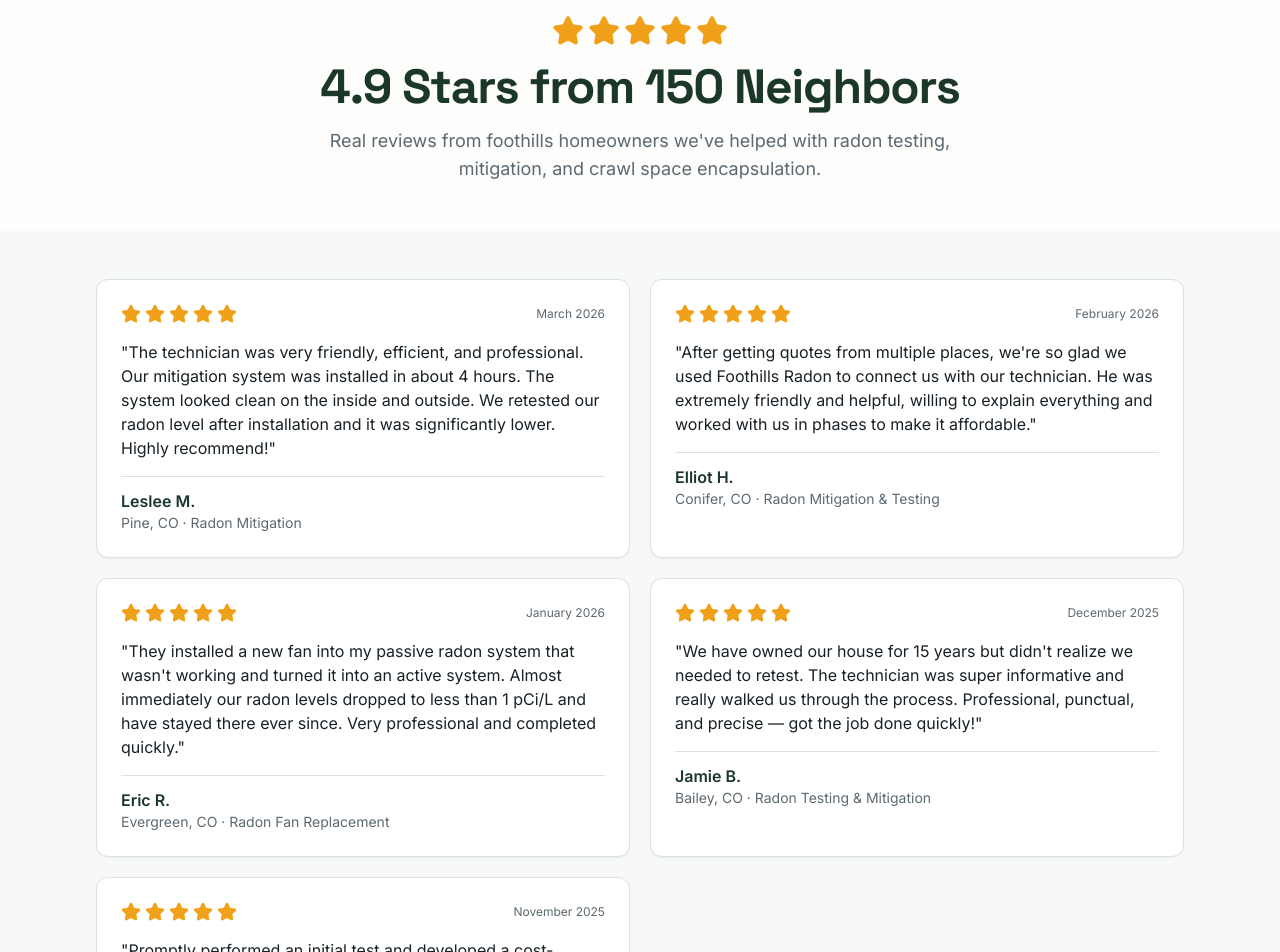
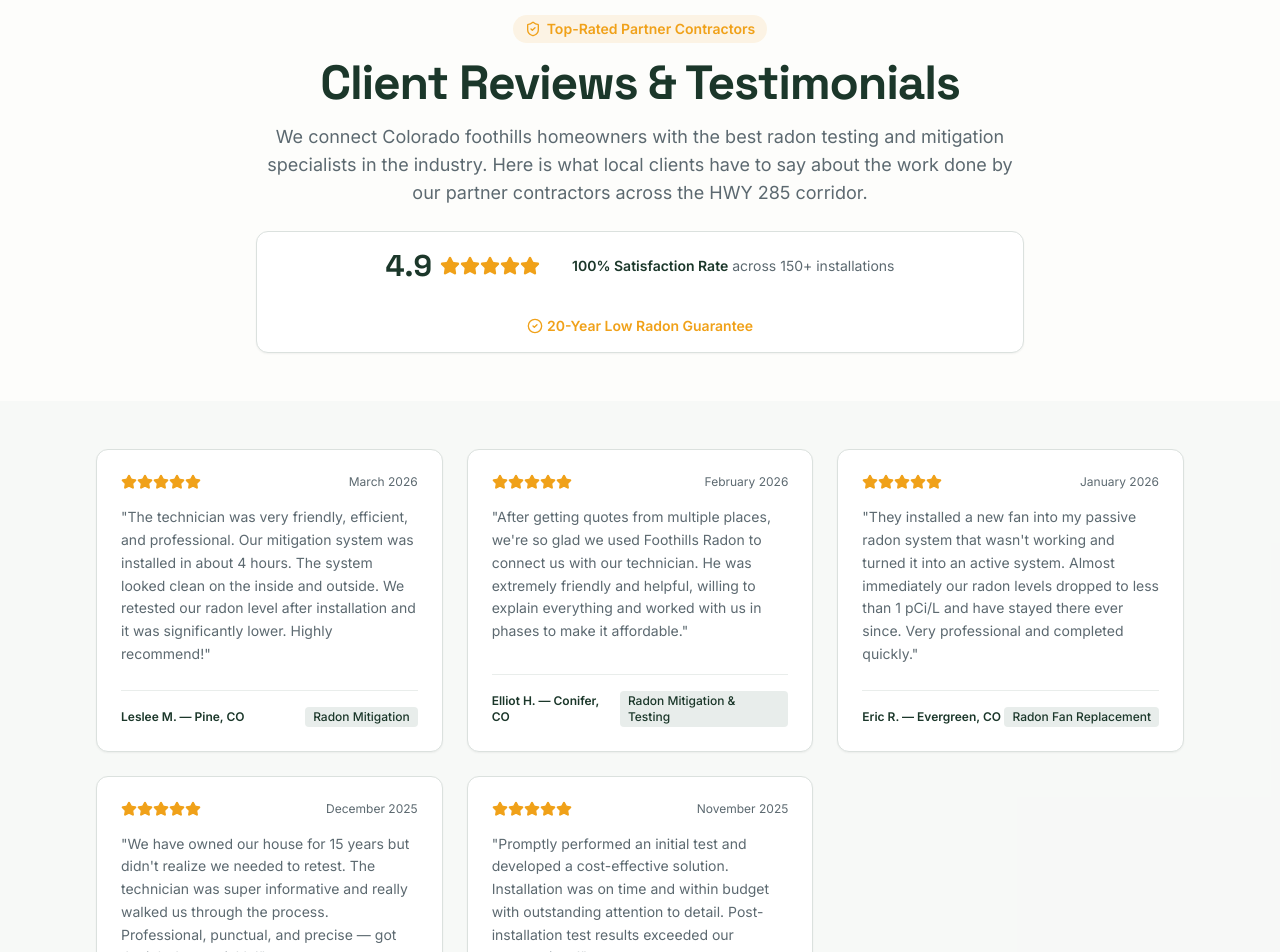
Before and after one commit to chetrodell-art/foothills-radon, a React (Vite) app: page /reviews in a window 1280 px wide. Shown: the part 220-1172 px from the top of the page. Built offline with nearby package versions, Linux system fonts and the light colour scheme; the HTML template or start-up script is replaced by a standard one.

Commit message:
backup: src/pages/Reviews.tsx

```diff
--- a/src/pages/Reviews.tsx
+++ b/src/pages/Reviews.tsx
@@ -1,18 +1,18 @@
 import { Link } from "react-router-dom";
-import { Star, ArrowRight, Phone } from "lucide-react";
+import { ArrowRight, Phone, Star, ShieldCheck, CheckCircle2 } from "lucide-react";
 import { SEO, breadcrumbSchema } from "@/components/seo";
 import { Layout } from "@/components/Layout";
 import { Breadcrumbs } from "@/components/Breadcrumbs";
-import { EstimateForm } from "@/components/EstimateForm";
+
+import { company } from "@/data/site";
 import { reviews, reviewStats } from "@/data/reviews";
-import { company } from "@/data/site";
 import { ScrollReveal } from "@/components/ScrollReveal";
 
 const Reviews = () => (
   <Layout>
     <SEO
-      title="Reviews & Testimonials | Foothills Radon Testing and Mitigation | Colorado Foothills"
-      description="Read what foothills homeowners say about Foothills Radon Testing and Mitigation. 4.9 stars from 187+ Google reviews across Pine, Conifer, Evergreen, Bailey & the 285 corridor."
+      title="Client Reviews & Testimonials | Foothills Radon Testing and Mitigation"
+      description="Read real client reviews for the top-rated, NRPP-certified radon contractors we connect homeowners with across Pine, Conifer, Evergreen, Bailey & the HWY 285 corridor."
       path="/reviews"
       schema={breadcrumbSchema([
         { name: "Home", path: "/" },
@@ -24,52 +24,80 @@
     <section className="py-12">
       <div className="container-pro">
         <ScrollReveal>
-          <div className="mx-auto max-w-2xl text-center">
-            <div className="flex items-center justify-center gap-1">
-              {[...Array(5)].map((_, i) => <Star key={i} className="h-8 w-8 fill-accent text-accent" />)}
+          <div className="mx-auto max-w-3xl text-center">
+            <div className="inline-flex items-center gap-1.5 rounded-full bg-accent/10 px-3 py-1 text-sm font-semibold text-accent">
+              <ShieldCheck className="h-4 w-4" /> Top-Rated Partner Contractors
             </div>
-            <h1 className="mt-4 font-heading text-4xl font-bold text-primary sm:text-5xl">{reviewStats.average} Stars from {reviewStats.count} Neighbors</h1>
-            <p className="mt-4 text-lg text-muted-foreground">Real reviews from foothills homeowners we've helped with radon testing, mitigation, and crawl space encapsulation.</p>
+            <h1 className="mt-4 font-heading text-4xl font-bold text-primary sm:text-5xl">Client Reviews & Testimonials</h1>
+            <p className="mt-4 text-lg text-muted-foreground">
+              We connect Colorado foothills homeowners with the best radon testing and mitigation specialists in the industry. Here is what local clients have to say about the work done by our partner contractors across the HWY 285 corridor.
+            </p>
+            <div className="mt-6 flex flex-wrap items-center justify-center gap-4 rounded-xl border border-border bg-card p-4 shadow-sm sm:gap-8">
+              <div className="flex items-center gap-2">
+                <span className="font-heading text-3xl font-bold text-primary">{reviewStats.average}</span>
+                <div className="flex">
+                  {[...Array(5)].map((_, i) => (
+                    <Star key={i} className="h-5 w-5 fill-accent text-accent" />
+                  ))}
+                </div>
+              </div>
+              <div className="text-sm text-muted-foreground">
+                <span className="font-bold text-primary">100% Satisfaction Rate</span> across 150+ installations
+              </div>
+              <div className="text-sm text-accent font-semibold flex items-center gap-1">
+                <CheckCircle2 className="h-4 w-4" /> 20-Year Low Radon Guarantee
+              </div>
+            </div>
           </div>
         </ScrollReveal>
       </div>
     </section>
 
     <section className="bg-muted/40 py-12">
-      <div className="container-pro grid gap-5 md:grid-cols-2">
-        {reviews.map((review, i) => (
-          <div key={i} className="rounded-xl border border-border bg-card p-6 shadow-sm">
-            <div className="flex items-center justify-between">
-              <div className="flex items-center gap-1">
-                {[...Array(review.rating)].map((_, j) => <Star key={j} className="h-5 w-5 fill-accent text-accent" />)}
+      <div className="container-pro">
+        <div className="grid gap-6 md:grid-cols-2 lg:grid-cols-3">
+          {reviews.map((rev, i) => (
+            <ScrollReveal key={rev.name} delay={i * 80}>
+              <div className="flex h-full flex-col justify-between rounded-xl border border-border bg-card p-6 shadow-sm">
+                <div>
+                  <div className="flex items-center justify-between">
+                    <div className="flex text-accent">
+                      {[...Array(rev.rating)].map((_, idx) => (
+                        <Star key={idx} className="h-4 w-4 fill-accent text-accent" />
+                      ))}
+                    </div>
+                    <span className="text-xs text-muted-foreground">{rev.date}</span>
+                  </div>
+                  <p className="mt-4 text-sm text-muted-foreground leading-relaxed">"{rev.text}"</p>
+                </div>
+                <div className="mt-6 border-t border-border/60 pt-4 flex items-center justify-between text-xs">
+                  <span className="font-bold text-primary">{rev.name} — {rev.town}</span>
+                  <span className="rounded bg-secondary px-2 py-0.5 font-medium text-secondary-foreground">{rev.service}</span>
+                </div>
               </div>
-              <span className="text-xs text-muted-foreground">{review.date}</span>
-            </div>
-            <p className="mt-4 text-foreground">"{review.text}"</p>
-            <div className="mt-4 border-t border-border pt-3">
-              <div className="font-semibold text-primary">{review.name}</div>
-              <div className="text-sm text-muted-foreground">{review.town} · {review.service}</div>
-            </div>
-          </div>
-        ))}
+            </ScrollReveal>
+          ))}
+        </div>
       </div>
     </section>
 
     <section className="py-12">
       <div className="container-pro grid items-start gap-10 lg:grid-cols-2">
         <div>
-          <h2 className="font-heading text-2xl font-bold text-primary sm:text-3xl">Ready to Join Our Happy Customers?</h2>
-          <p className="mt-4 text-muted-foreground">Whether you need a test, a mitigation estimate, or have a question about radon in your home — we're here to help. Call us or fill out the form and we'll respond within {company.responseHours}.</p>
+          <h2 className="font-heading text-2xl font-bold text-primary sm:text-3xl">Get Connected With an Expert Contractor</h2>
+          <p className="mt-4 text-muted-foreground">Whether you need a radon test, a mitigation system, or a fan replacement, we match you with trusted, NRPP-certified contractors who back their work with a 20-Year Low Radon Guarantee. Call us or fill out the form and we'll connect you within {company.responseHours}.</p>
           <a href={company.phoneHref} className="mt-6 inline-flex items-center gap-2 text-lg font-semibold text-primary hover:text-accent">
             <Phone className="h-5 w-5 text-accent" /> {company.phone}
           </a>
           <div className="mt-8">
             <Link to="/services/radon-mitigation" className="inline-flex items-center gap-1 font-semibold text-accent hover:underline">
-              Explore our services <ArrowRight className="h-4 w-4" />
+              Explore our radon services <ArrowRight className="h-4 w-4" />
             </Link>
           </div>
         </div>
-        <EstimateForm variant="section" />
+        <Link to="/contact" className="inline-flex items-center gap-2 rounded-md bg-accent px-6 py-3 text-base font-semibold text-accent-foreground shadow-lg transition hover:scale-105 hover:bg-accent/90">
+          Get a Free Estimate <ArrowRight className="h-5 w-5" />
+        </Link>
       </div>
     </section>
   </Layout>
```
